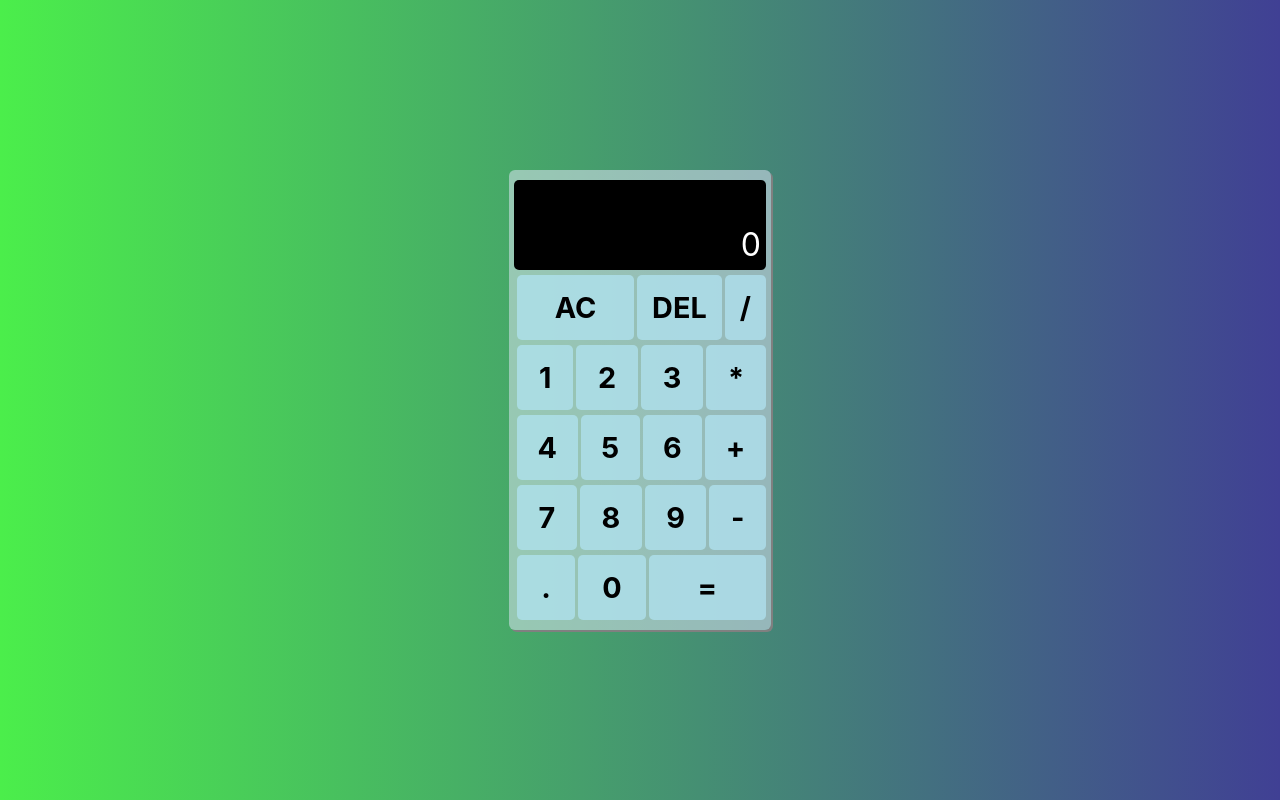
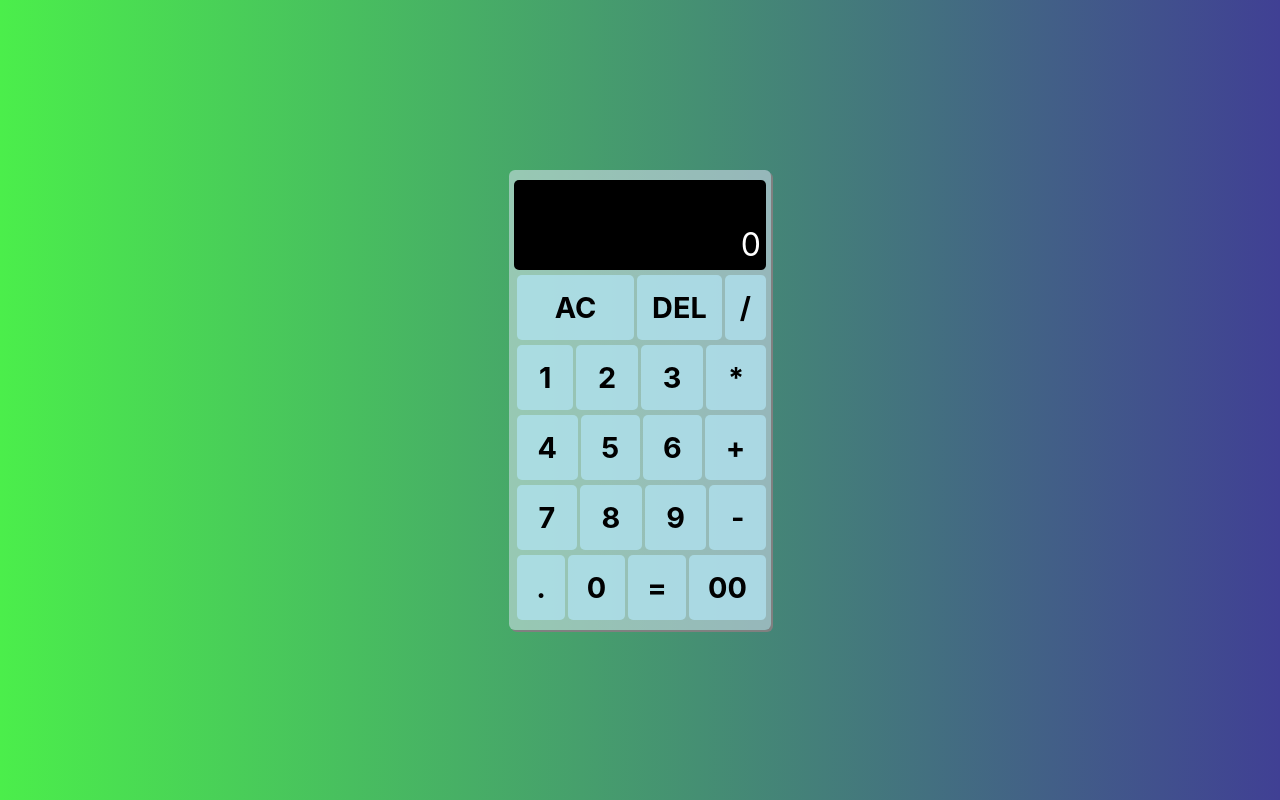
Before and after one commit to paren-thesis/Calculator, a React (Vite) app: page / in a window 1280 px wide. Built offline with nearby package versions, Linux system fonts and the light colour scheme.

Commit message:
Add a button

```diff
--- a/src/App.css
+++ b/src/App.css
@@ -59,7 +59,7 @@
 }
 .row5 {
   display: grid;
-  grid-template-columns: auto auto 120px;
+  grid-template-columns: auto auto auto auto;
 }
 
 button {
--- a/src/App.jsx
+++ b/src/App.jsx
@@ -55,6 +55,7 @@ function App() {
             <button onClick={() => hundleClick('.')}>.</button>
             <button onClick={() => hundleClick('0')}>0</button>
             <button onClick={() => hundleClick('=')}>=</button>
+            <button onClick={() => hundleClick('00')}>00</button>
             </div>
           </div>
           </div>
```
